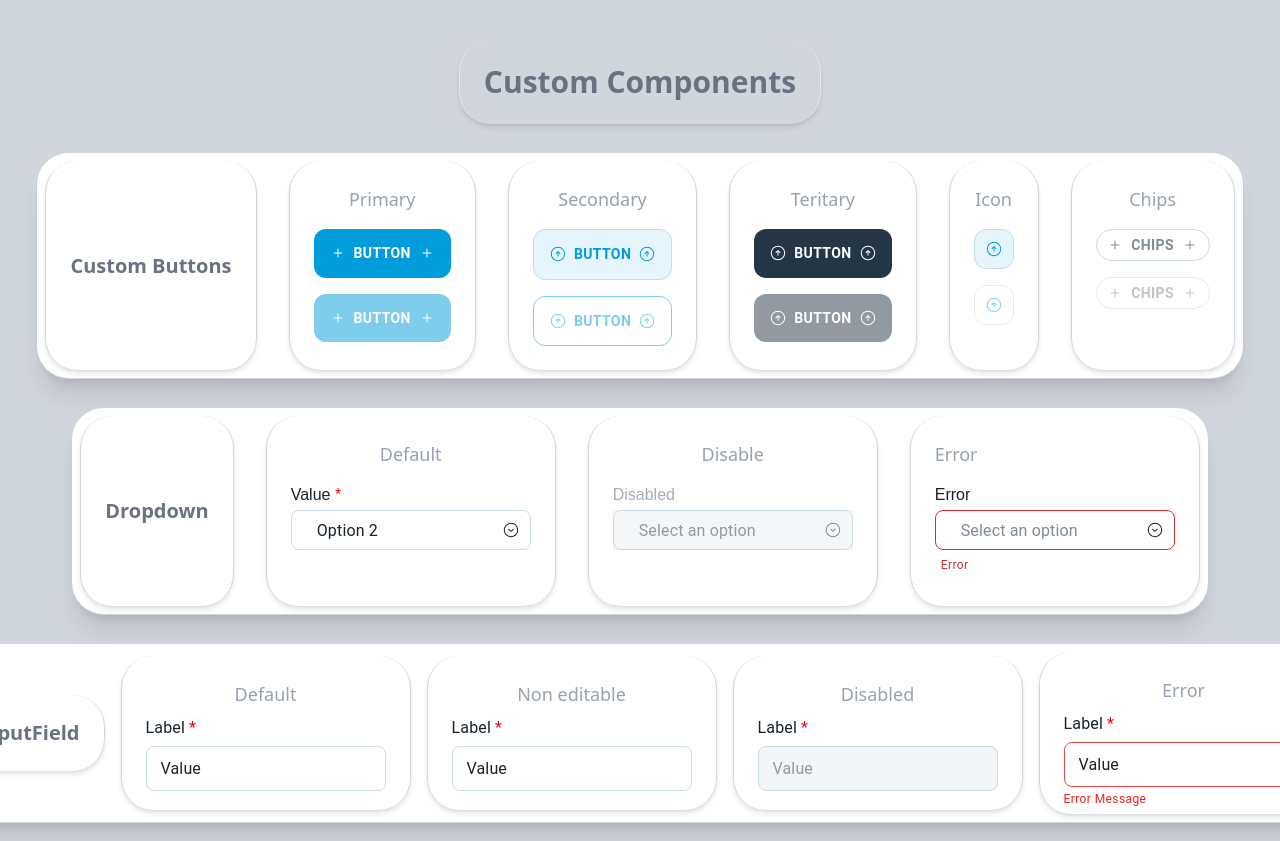
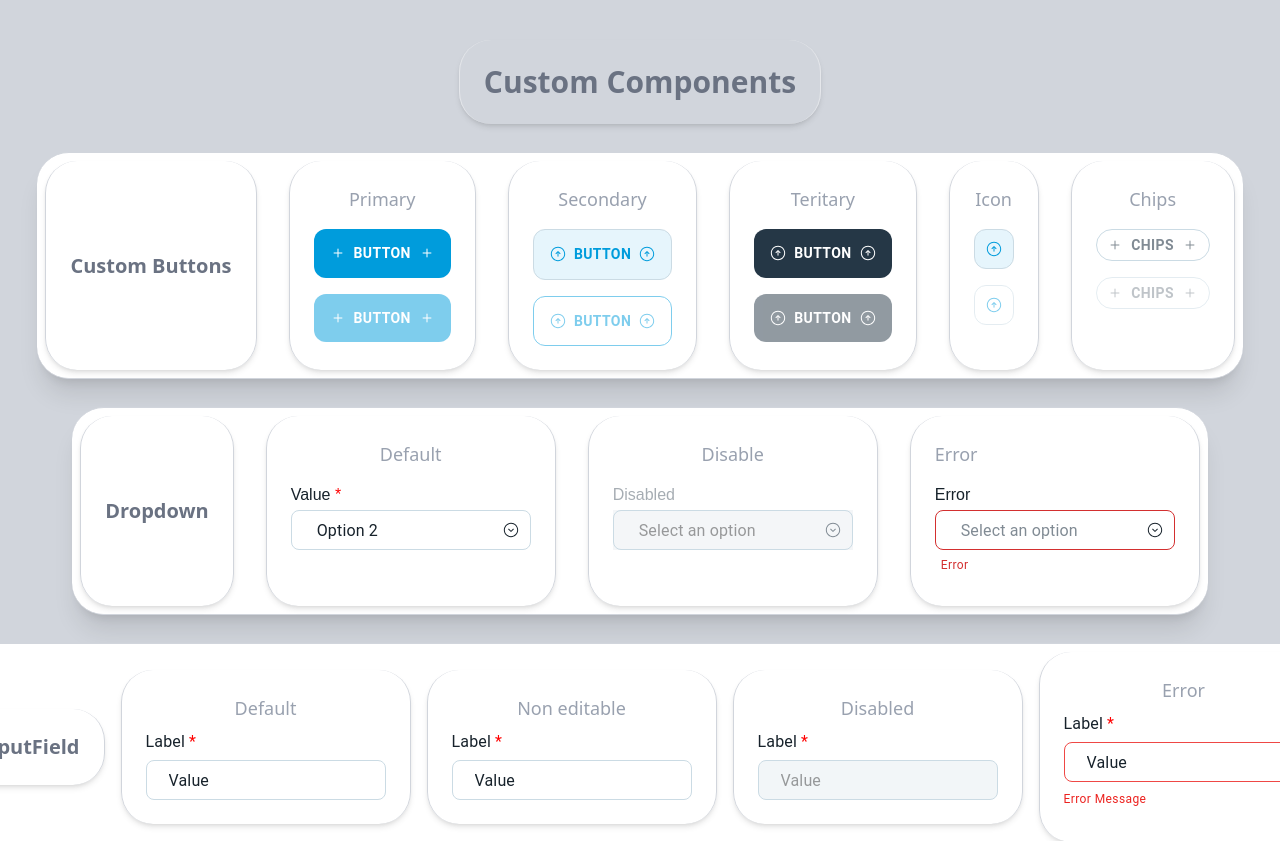
Before and after one commit to avnashv/reusable-components, a React (Vite) app: page / in a window 1280 px wide. Shown: the top 841 px of the page. Built offline with nearby package versions, Linux system fonts and the light colour scheme.

Commit message:
Commited changes.

```diff
--- a/package.json
+++ b/package.json
@@ -28,9 +28,7 @@
     "@tailwindcss/vite": "^4.0.12",
     "dayjs": "^1.11.13",
     "lucide-react": "^0.483.0",
-    "react": "^19.0.0",
-    "react-beautiful-dnd": "^13.1.1",
-    "react-dom": "^19.0.0"
+    "react-beautiful-dnd": "^13.1.1"
   },
   "devDependencies": {
     "@eslint/js": "^9.21.0",
--- a/src/App.jsx
+++ b/src/App.jsx
@@ -153,7 +153,7 @@ function App() {
 
         <div className="flex flex-col gap-4 text-left border-r-1 border-l-1 p-6 border-gray-300 rounded-4xl shadow-md">
           <h4 className="text-lg text-center text-gray-400">Default</h4>
-          <CustomDropdown label="Value" options={["Option 1", "Option 2", "Option 3"]} required={true} initialValue="Option 2" // ✅ Pre-selects "Option 2"
+          <CustomDropdown label="Value" options={["Option 1", "Option 2", "Option 3"]} required={true} initialValue="Option 2" //  Pre-selects "Option 2"
           />
         </div>
 
@@ -193,7 +193,7 @@ function App() {
           <CustomInputField state="non-editable" valueType="default" label="Label" />
         </div>
 
-        {/* ✅ Disabled Input */}
+        {/*  Disabled Input */}
         <div className="flex flex-col text-left gap-2 border-r-1 border-l-1 p-6 border-gray-300 rounded-4xl shadow-md">
           <h4 className="text-lg text-center text-gray-400">Disabled</h4>
           <CustomInputField state="disabled" label="Label" />
--- a/src/components/customCheckboxField/customCheckboxField.jsx
+++ b/src/components/customCheckboxField/customCheckboxField.jsx
@@ -1,5 +1,5 @@
 import React, { useState } from "react";
-import { Checkbox, FormControlLabel, FormHelperText, Box, Typography } from "@mui/material";
+import { Checkbox, FormHelperText, Box, Typography } from "@mui/material";
 
 const CustomCheckboxField = ({
     label = "Label",
--- a/src/components/customDatePicker/customDatePicker.jsx
+++ b/src/components/customDatePicker/customDatePicker.jsx
@@ -10,7 +10,6 @@ import { LocalizationProvider } from "@mui/x-date-pickers/LocalizationProvider";
 import { AdapterDayjs } from "@mui/x-date-pickers/AdapterDayjs";
 import CalendarIconActive from "../../assets/icons/calendar-active.svg";
 import CalendarIconDisable from "../../assets/icons/calendar-disable.svg";
-import dayjs from "dayjs";
 
 const CustomDatePicker = ({ label, errorMessage, disabled, required }) => {
     const [selectedDate, setSelectedDate] = useState(null);
@@ -81,7 +80,7 @@ const CustomDatePicker = ({ label, errorMessage, disabled, required }) => {
                                 : "0px 8px 10px rgba(113, 113, 174, 0.1)",
                         },
                         "&.Mui-disabled fieldset": {
-                            borderColor: "#CBDBE4 !important", // ✅ Ensures single border in disabled state
+                            borderColor: "#CBDBE4 !important", //  Ensures single border in disabled state
                         },
                         "&.Mui-disabled": {
                             color: "#A6ADB3",
--- a/src/components/customDropDown/customDropDown.jsx
+++ b/src/components/customDropDown/customDropDown.jsx
@@ -55,7 +55,7 @@ const CustomDropdown = ({ label, options, errorMessage, disabled, required, init
                                 : "0px 8px 10px rgba(113, 113, 174, 0.1)",
                         },
                         "&.Mui-disabled fieldset": {
-                            borderColor: "#CBDBE4 !important", // ✅ Ensures single border in disabled state
+                            borderColor: "#CBDBE4 !important", //  Ensures single border in disabled state
                         },
                         "&.Mui-disabled": {
                             color: "#A6ADB3",
@@ -72,7 +72,7 @@ const CustomDropdown = ({ label, options, errorMessage, disabled, required, init
                     value={value}
                     onChange={handleChange}
                     displayEmpty
-                    IconComponent={CustomArrowIcon} // ✅ Custom Arrow
+                    IconComponent={CustomArrowIcon} //  Custom Arrow
                     sx={{
                         color: value ? "#17222B" : "#818B94",
                         backgroundColor: "#FFFFFF",
--- a/src/components/customInputField/customInputField.jsx
+++ b/src/components/customInputField/customInputField.jsx
@@ -65,7 +65,7 @@ const CustomInputField = ({
     };
 
     return (
-        <Box sx={{ width: "240px", height: "70px", display: "flex", flexDirection: "column", gap: "8px" }}>
+        <Box sx={{ width: "240px", height: "auto", display: "flex", flexDirection: "column", gap: "8px" }}>
             {/* Label */}
             {hasLabel && (
                 <Typography
@@ -83,13 +83,11 @@ const CustomInputField = ({
                 onChange={handleInputChange}
                 disabled={state === "disabled"}
                 InputProps={{
-                    readOnly: state === "non-editable", // ✅ Only non-editable fields should be read-only
+                    readOnly: state === "non-editable", //  Only non-editable fields should be read-only
                 }}
                 onFocus={() => setIsFocused(true)}
                 onBlur={() => setIsFocused(false)}
                 sx={{
-                    width: "240px", // Match default width
-                    height: "40px", // Ensure proper height
                     borderRadius: "8px", // Default MUI rounded corners
 
                     // Remove default OutlinedInput border
@@ -98,22 +96,24 @@ const CustomInputField = ({
                     },
 
                     "& .MuiOutlinedInput-root": {
+                        width: "240px", // Match default width
+                        height: "40px", // Ensure proper height
                         ...getStyles(),
                         transition: "border 0.3s ease",
-                        borderRadius: "8px", // ✅ Ensures rounded corners match
+                        borderRadius: "8px", //  Ensures rounded corners match
                         color: state === "disabled" ? "#818B94" : "#17222B", // Change text color
                         backgroundColor: state === "disabled" ? "#F2F6F8" : "#FFFFFF", // Change background color
-                        border: `1px solid ${hasError ? "#EF4845" : "#CBDBE4"}`, // ✅ Adds a new border to match MUI
+                        border: `1px solid ${hasError ? "#EF4845" : "#CBDBE4"}`, //  Adds a new border to match MUI
                         display: "flex",
-                        alignItems: "center", // ✅ Ensures vertical alignment
+                        alignItems: "center", //  Ensures vertical alignment
 
                         "&:hover": state !== "disabled" && { border: "1px solid #A6ADB3" },
                         "&.Mui-focused": state !== "disabled" && { border: "1px solid #1A2731" },
                     },
 
                     "& .MuiInputBase-input": {
-                        padding: "10px 14px", // ✅ Matches MUI default input padding
-                        fontSize: "16px", // ✅ Ensures consistent font size
+                        padding: "8px 22px", //  Matches MUI default input padding
+                        fontSize: "16px", //  Ensures consistent font size
                     },
                 }}
             />
--- a/src/components/customPagination/customPagination.jsx
+++ b/src/components/customPagination/customPagination.jsx
@@ -61,7 +61,7 @@ const CustomPagination = ({ totalPages = 8, currentPage, setCurrentPage }) => {
                     value={rowsPerPage}
                     onChange={(e) => setRowsPerPage(Number(e.target.value))}
                     variant="outlined"
-                    IconComponent={DropDownPageIcon} // ✅ Custom Arrow Inside
+                    IconComponent={DropDownPageIcon} //  Custom Arrow Inside
                     className="shadow-sm rounded-md"
                     sx={{
                         // backgroundColor:"gray",
--- a/src/components/customSearch/customSearch.jsx
+++ b/src/components/customSearch/customSearch.jsx
@@ -92,7 +92,7 @@ const CustomSearch = () => {
                         border: "1px solid #1A2731",
                         boxShadow: "0px 0px 5px rgba(0, 156, 220, 0.3)",
                     },
-                    // ✅ Change Placeholder Color on Hover and Focus
+                    //  Change Placeholder Color on Hover and Focus
                     "& .MuiInputBase-input::placeholder": {
                         // color: "#808080", // Default placeholder color
                         opacity: .5,
```
Also changed, not shown: 1 other file (tests, documents, lock files or other folders).
